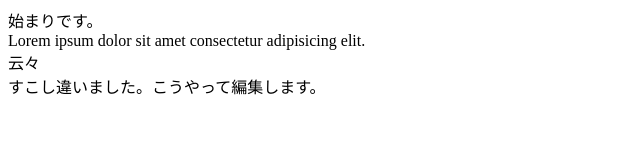
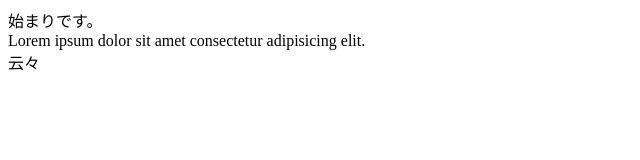
Before and after one commit to kagujouhourenshu/github.wwk, a plain HTML site: page index.html in a window 1280 px wide. Shown: the whole page, without its empty margins (0-640 px from the left). Drawn offline with Linux system fonts and the light colour scheme.

Commit message:
Add files via upload

```diff
--- a/index.html
+++ b/index.html
@@ -8,7 +8,6 @@
     始まりです。<br>
     Lorem ipsum dolor sit amet consectetur adipisicing elit.<br>
     云々<br>
-    すこし違いました。こうやって編集します。
 
     <!--これはコメントアウト機能です。-->
 
```
